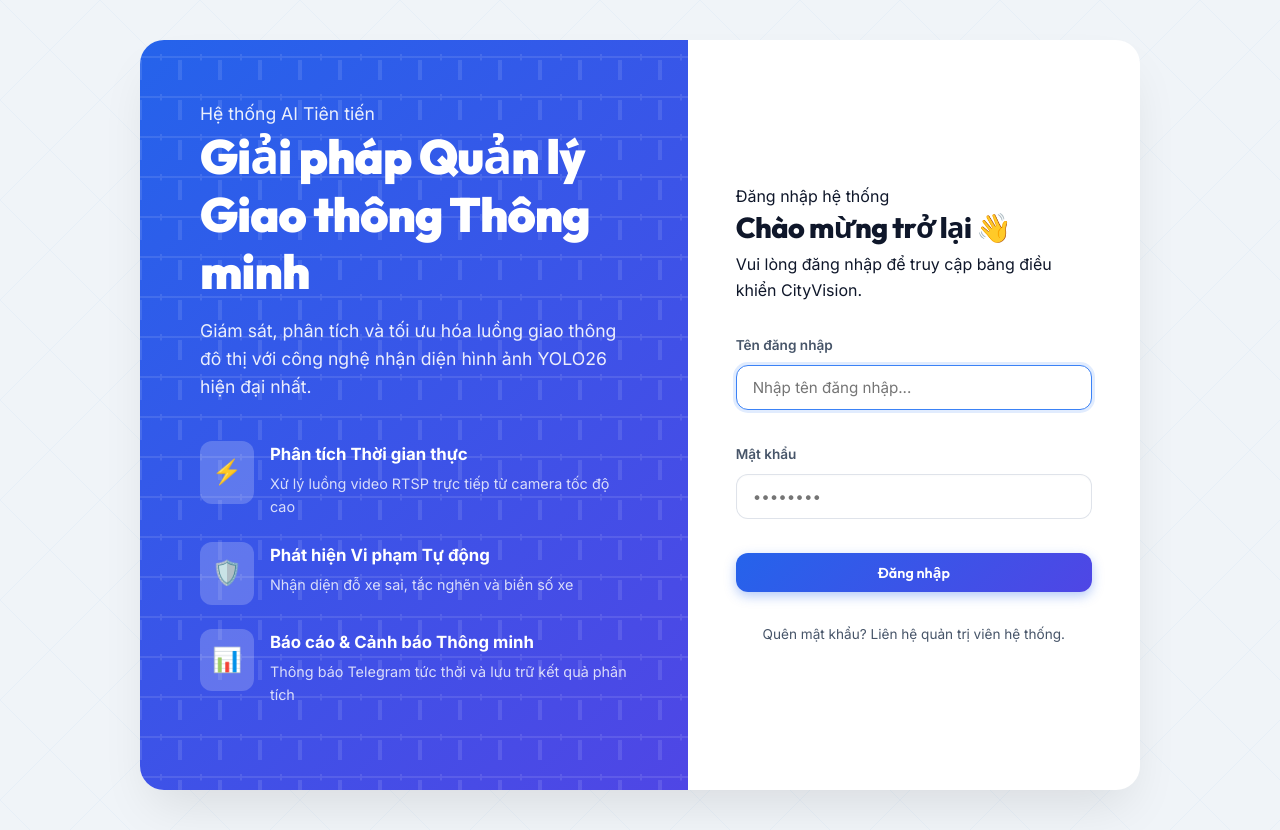
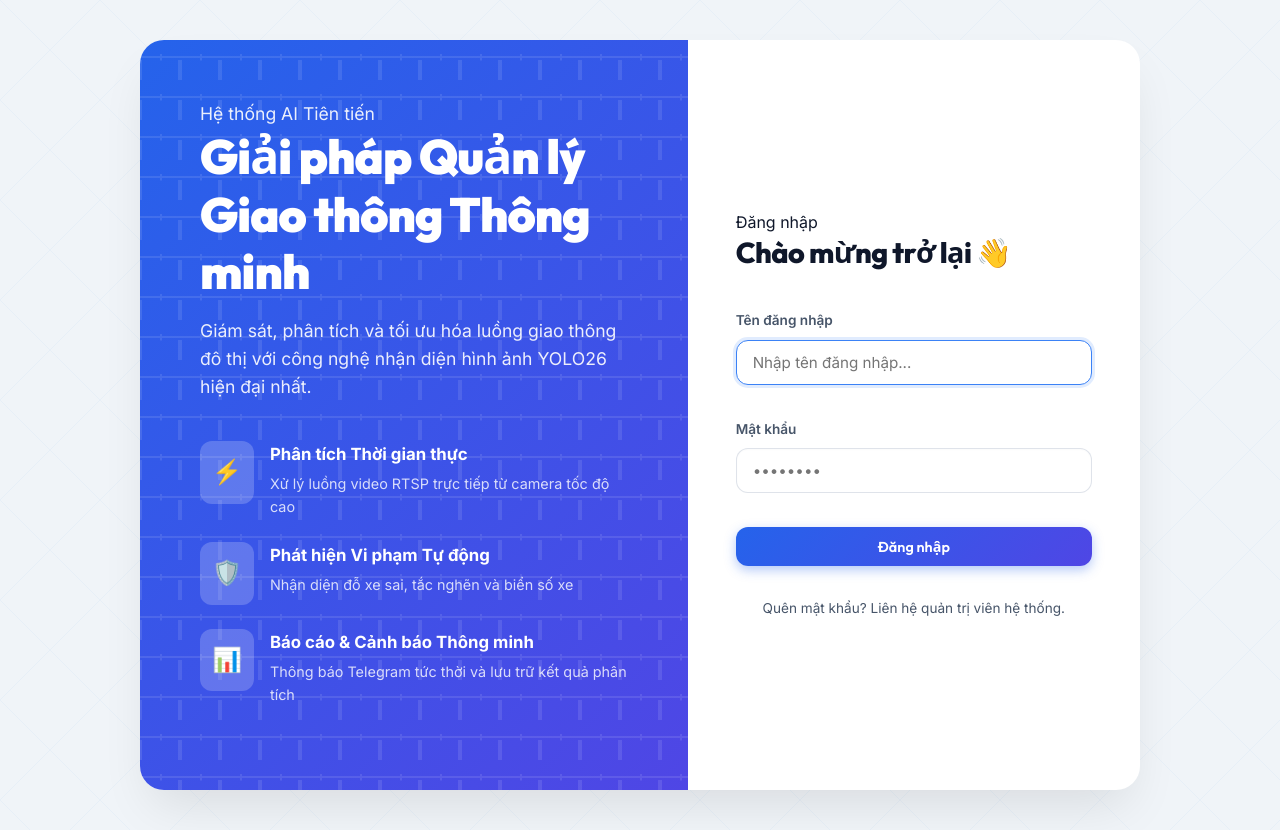
Before and after one commit to thainv299/UrbanM_AI, a FastAPI app: page /login in a window 1280 px wide. Run offline with FastAPI, Linux system fonts and the light colour scheme.

Commit message:
Sửa lại text

```diff
--- a/frontend/templates/login.html
+++ b/frontend/templates/login.html
@@ -41,9 +41,8 @@
     <!-- Right form panel -->
     <div class="auth-form-panel">
         <div class="auth-form-head">
-            <p class="eyebrow">Đăng nhập hệ thống</p>
+            <p class="eyebrow">Đăng nhập</p>
             <h3>Chào mừng trở lại 👋</h3>
-            <p>Vui lòng đăng nhập để truy cập bảng điều khiển CityVision.</p>
         </div>
 
         {% if error %}
```
